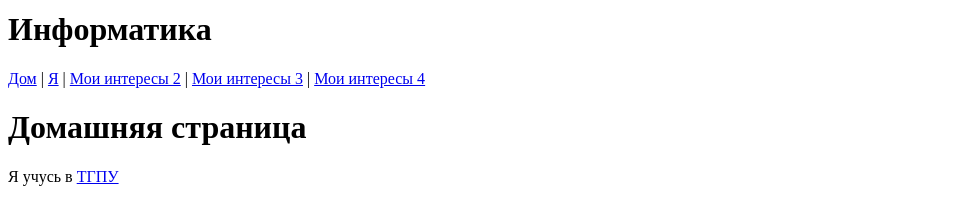
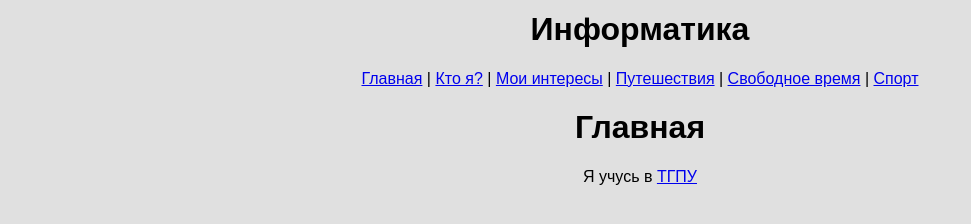
Before and after one commit to violentts/violentts.github.io, a plain HTML site: page index.html in a window 1280 px wide. Shown: the part 322-546 px from the top of the page, without its empty margins (0-971 px from the left). Drawn offline with Linux system fonts and the light colour scheme.

Commit message:
my best website

```diff
--- a/index.html
+++ b/index.html
@@ -2,20 +2,31 @@
 <html>
     <head>
         <meta charset="utf-8">
-    <title>Мой сайт</title>
+        <title>Главная</title>
+        <style>
+            body {
+             background: #e0e0e0;
+             color: rgb(0, 0, 0);
+             font-family: Arial;
+            }
+            .text {
+             text-align: center;
+            }
+        </style>
     </head>
-
+    <div class="text">
         <body>
             <header>
                 <img src="https://www.tspu.edu.ru/images/gerbtspu118.png">
                 <h1>Информатика</h1>
             </header>
-
             <nav>
-    <a href="index.html">Дом</a> | <a href="me2.html">Я</a> | <a href="me3.html">Мои интересы 2</a> | <a href="me4.html">Мои интересы 3</a> | <a href="me5.html">Мои интересы 4</a>
+                <a href="index.html">Главная</a> | <a href="me.html">Кто я?</a> | <a href="me2.html">Мои интересы</a> | <a href="me3.html">Путешествия</a> | <a href="me4.html">Свободное время</a> | <a href="me5.html">Спорт</a>
             </nav>
-
-<h1>Домашняя страница</h1>
+            <main>
+                <h1>Главная</h1>
                 <p>Я учусь в <a href="https://www.tspu.edu.ru">ТГПУ</a></p>
+            </main>
         </body>
+    </div>
 </html>
```
Also changed, not shown: me.html (+14 -5 lines), me2.html (+14 -2 lines), me3.html (+15 -3 lines), me4.html (+15 -3 lines), me5.html (+15 -3 lines). Lines whose indentation alone changed are shown as unchanged.
